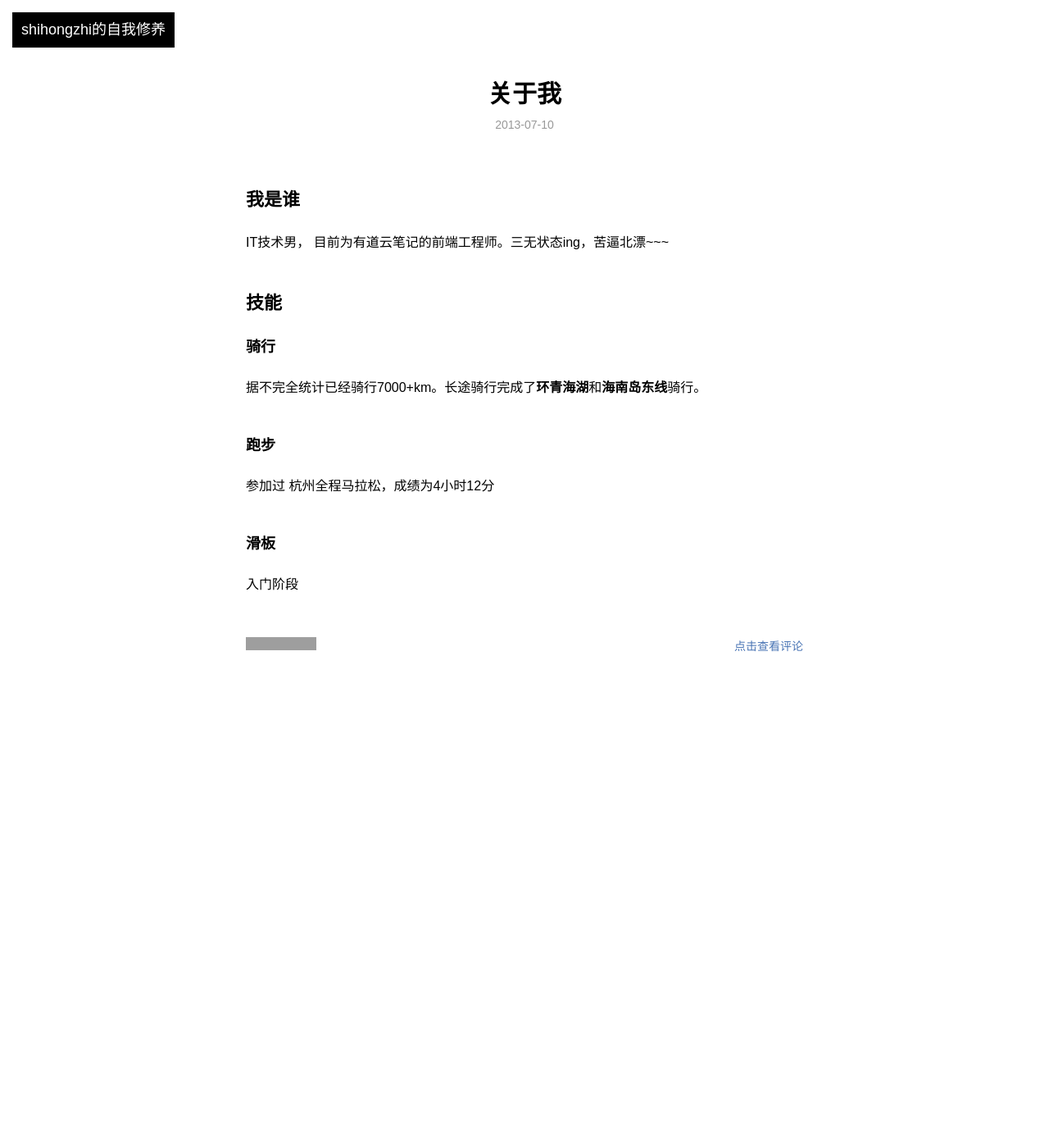
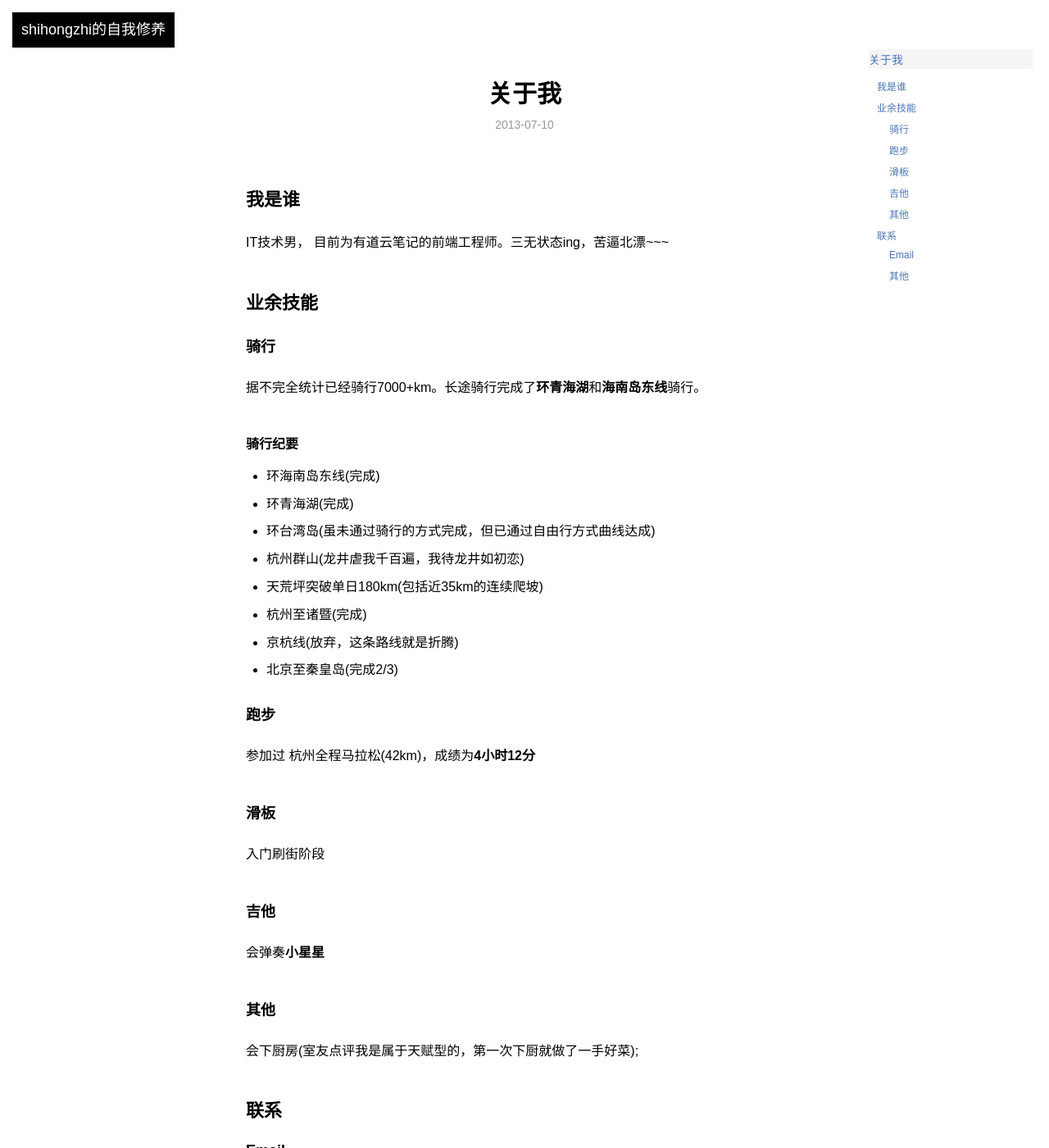
Before and after one commit to shihongzhi/shihongzhi.github.com, a Jekyll site: the page built from _posts/about/2013-07-10-about.md, in a window 1280 px wide and 1400 px high. Shown: the whole window at 82% size. Built offline with Jekyll 4.4.1, drawn with Linux system fonts in a browser that asks for light colours; Markdown is read by kramdown in place of the engine named in the settings; some of the changed text lies outside the part shown; grey boxes are pictures that could not be loaded.

Commit message:
change about

```diff
--- a/_posts/about/2013-07-10-about.md
+++ b/_posts/about/2013-07-10-about.md
@@ -6,20 +6,54 @@
 tags: about
 ---
 
-##我是谁
+## 我是谁
 
 IT技术男， 目前为有道云笔记的前端工程师。三无状态ing，苦逼北漂~~~
 
-## 技能
+## 业余技能
 
 ### 骑行
 
 据不完全统计已经骑行7000+km。长途骑行完成了**环青海湖**和**海南岛东线**骑行。
 
+#### 骑行纪要
+
+* 环海南岛东线(完成)
+* 环青海湖(完成)
+* 环台湾岛(虽未通过骑行的方式完成，但已通过自由行方式曲线达成)
+* 杭州群山(龙井虐我千百遍，我待龙井如初恋)
+* 天荒坪突破单日180km(包括近35km的连续爬坡)
+* 杭州至诸暨(完成)
+* 京杭线(放弃，这条路线就是折腾)
+* 北京至秦皇岛(完成2/3)
+
 ### 跑步
 
-参加过 杭州全程马拉松，成绩为4小时12分
+参加过 杭州全程马拉松(42km)，成绩为**4小时12分**
 
 ### 滑板
 
-入门阶段
+入门刷街阶段
+
+### 吉他
+
+会弹奏**小星星**
+
+### 其他
+
+会下厨房(室友点评我是属于天赋型的，第一次下厨就做了一手好菜);
+
+## 联系
+
+### Email
+shi65881583@gmail.com
+
+### 其他
+
+[Github](http://www.github.com/shihongzhi)
+
+[StackOverFlow](http://stackoverflow.com/users/379941/shihongzhi)
+
+[新浪微博](http://weibo.com/shiboss)
+
+[豆瓣](http://www.douban.com/people/shiboss/)
```
Also changed, not shown: _posts/tech/2013-06-28-gitlab.md (+5 -5 lines).
